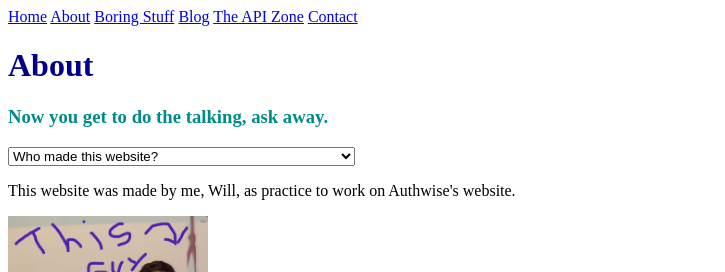
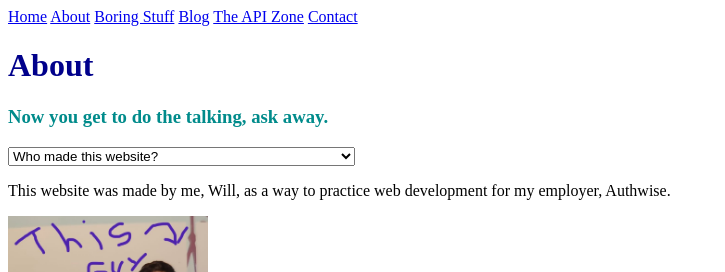
Before and after one commit to wtomasini/demo, a SvelteKit app: page /about in a window 1280 px wide. Shown: the top 272 px of the page, without its empty margins (0-725 px from the left). Built offline with nearby package versions, Linux system fonts and the light colour scheme; a web font is replaced by a local one.

Commit message:
small edits

```diff
--- a/src/lib/dropdown.svelte
+++ b/src/lib/dropdown.svelte
@@ -11,7 +11,7 @@
     ];
 
     let answers = [
-        { id: 1, text: "This website was made by me, Will, as practice to work on Authwise's website."},
+        { id: 1, text: "This website was made by me, Will, as a way to practice web development for my employer, Authwise."},
         {
             id: 2,
             text: "Authwise is an upcoming identity provider that features near-endless scalability, support for " +
@@ -33,7 +33,7 @@
         },
         {
             id:6,
-            text: "Hey buddy, I'm a software developer, not a graphic designer. If you know one who would work for me without " +
+            text: "Look man, I'm a software developer, not a graphic designer. If you know one who would work for me without " +
                 "pay my contact page is open."
         },
     ];
--- a/src/routes/advanced/+page.svelte
+++ b/src/routes/advanced/+page.svelte
@@ -8,6 +8,8 @@
 </script>
 
 <h1>This page showcases some more nitty-gritty stuff</h1>
+
+<a href="https://linktr.ee/cidstation">Check this out if you live in the Seattle area</a>
 
 <TickDemo/>
 
```
